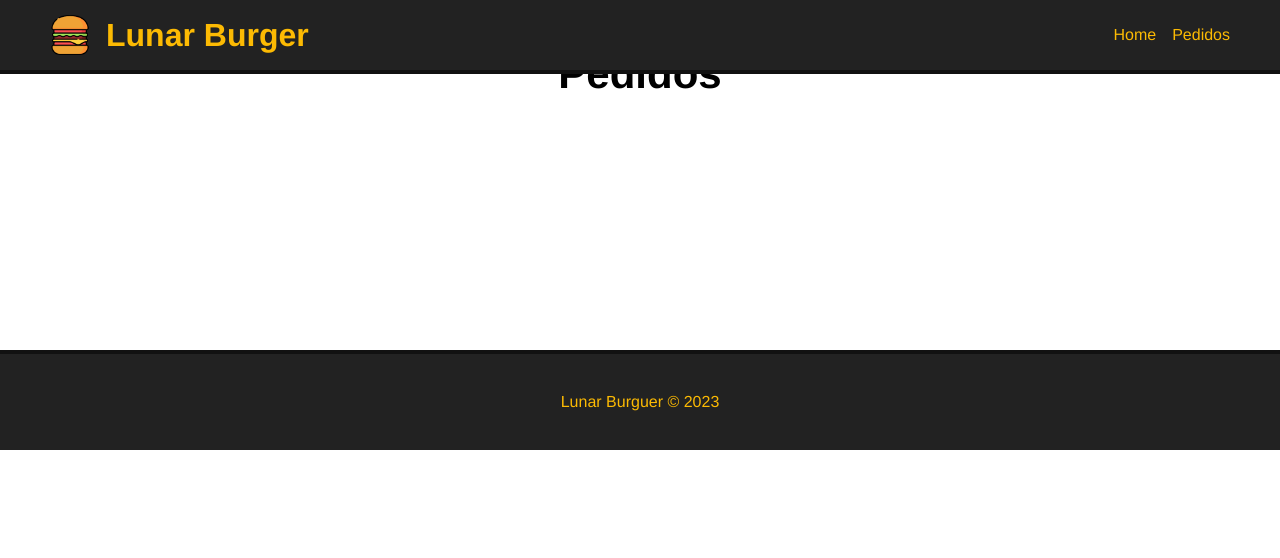
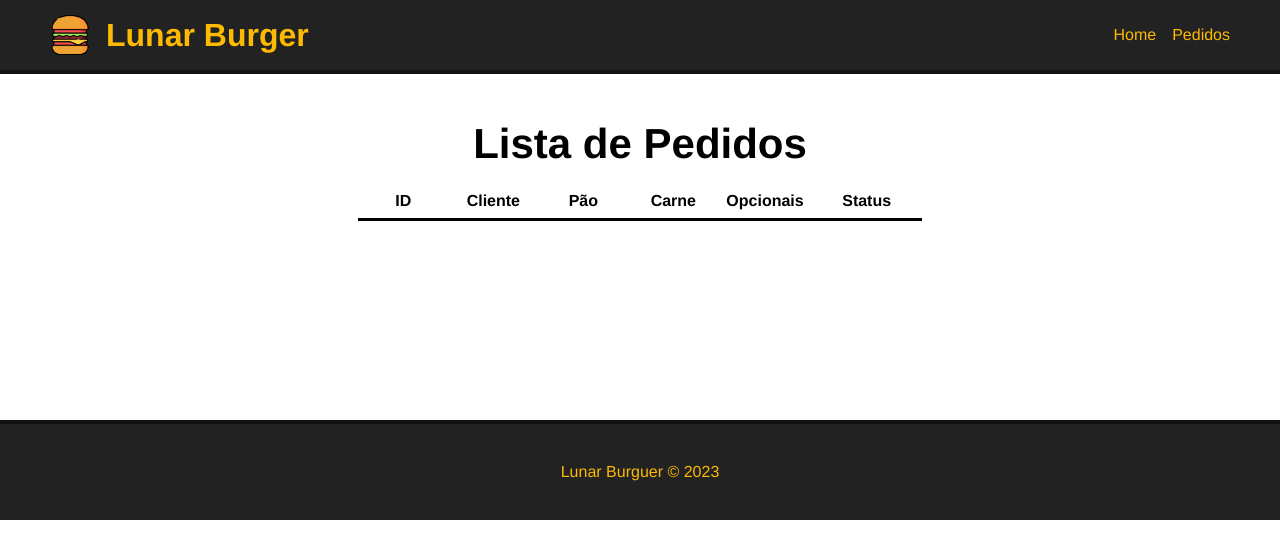
Before and after one commit to Lucascmo8/Lunar-Burger, a Vue app: page /pedidos in a window 1280 px wide. Shown: the top 558 px of the page. Built offline with nearby package versions, Linux system fonts and the light colour scheme.

Commit message:
Mostrando os pedidos
✨ Novidades:
- Mensagem de Aviso do envio do pedido
- Visual da lista de pedidos
- Mostrando os pedidos na Lista

```diff
--- a/src/components/Footer.vue
+++ b/src/components/Footer.vue
@@ -19,5 +19,6 @@
         background-color: #222;
         border-top: 4px solid #111;
         color:#fcba03;
+
     }
 </style>
--- a/src/components/FormCriarPedido.vue
+++ b/src/components/FormCriarPedido.vue
@@ -1,9 +1,9 @@
 <template>
     <div id="formContainer">
         <div>
-                <p>Pedido feito</p>
+                <MensagemDeEnvio :mensagem="mensagem" v-show="mensagem"/>
         </div>
-        <form @submit="concluirPedido">
+        <form @submit.prevent="concluirPedido">
 
             <div class="inputContainer">
                 <label for="nomeCliente" class="labelInput">Nome do cliente</label>
@@ -39,31 +39,33 @@
 </template>
 
 <script>
+    import MensagemDeEnvio from './MensagemDeEnvio.vue'
+
     export default {
         name:"FormCriarPedido",
         data(){
 
         },
         methods:{
-            concluirPedido(evento){
-                evento.preventDefault()
+            concluirPedido(){
+
 
                 const pedidoCriado ={
                     nomeDoCliente:this.nomeCliente,
                     pao:this.paoEscolhido,
                     carne:this.carneEscolhida,
                     opcionais:Array.from(this.opcionaisEscolhidos),
-                    status:"solicitado",
+                    status:"Solicitado",
                 }
                 this.criarPedido(pedidoCriado)
                 this.limparFormulario()
+                this.mostrarMensagem()
+                setTimeout(()=>this.esconderMensagem(),5000)
             },
             adicionarPedidoLocalStorage(pedidos){
-
                 return localStorage.setItem("pedidos",JSON.stringify(pedidos))
             },
             pegarPedidosLocalStorage(){
-
                 return JSON.parse(localStorage.getItem("pedidos")) ?? []
             },
             criarPedido(pedido){
@@ -76,7 +78,14 @@
                 this.paoEscolhido=""
                 this.carneEscolhida=""
                 this.opcionaisEscolhidos=""
+            },
+            mostrarMensagem(){
+                this.mensagem = `Seu foi realizado com sucesso`
+            },
+            esconderMensagem(){
+                this.mensagem = null
             }
+
         },
         data(){
             return{
@@ -90,6 +99,9 @@
                 opcionais:["Azeitona","Bacon","Calabresa","Cebola roxa","Cheddar","Salame"],
                 mensagem:null,
             }
+        },
+        components:{
+            MensagemDeEnvio
         }
     }
 </script>
@@ -105,6 +117,7 @@
         border-radius:10px;
         transition: 1s ease-in-out ;
         min-width: 200px;
+        margin-top:20px;
     }
 
     form:hover{
@@ -161,7 +174,7 @@
         transition: color 1s ease-in-out,background-color 1s ease-in-out;
     }
 
-    #buttonSubmit:hover{
+    #buttonSubmit:hover,#buttonSubmit:focus{
         background-color:#fcba03;
         color: #222 ;
     }
--- /dev/null
+++ b/src/components/MensagemDeEnvio.vue
@@ -0,0 +1,28 @@
+<template>
+    <p id="mensagemDeEnvio">
+        {{ mensagem }}
+    </p>
+</template>
+
+<script>
+    export default{
+        name:"MensagemDeEnvio",
+        props:{
+            mensagem:String,
+        }
+    }
+</script>
+
+<style scoped>
+    #mensagemDeEnvio{
+        color: #004085;
+        background-color: #cce5ff;
+        border:2px solid #b8daff;
+        border-radius: 10px;
+        padding: 10px;
+        max-width: 370px;
+        min-width: 200px;
+        margin:16px auto;
+        box-shadow: 1px 0px 5px rgba(0, 0, 0, 0.4);
+    }
+</style>
--- /dev/null
+++ b/src/components/TabelaDosPedidos.vue
@@ -0,0 +1,103 @@
+<template>
+    <div>
+        <table id="TabelaDosPedidos">
+            <thead>
+                <tr>
+                    <th>ID</th>
+                    <th>Cliente</th>
+                    <th>Pão</th>
+                    <th>Carne</th>
+                    <th>Opcionais</th>
+                    <th class="acoesTabela">Status</th>
+                </tr>
+            </thead>
+            <tbody>
+                <tr v-for="(pedido,index) in pedidos" :key="index">
+                    <td>{{ index }}</td>
+                    <td>{{pedido.nomeDoCliente}}</td>
+                    <td>{{pedido.pao}}</td>
+                    <td>{{pedido.carne}}</td>
+                    <td>{{ pedido.opcionais.join(", ")}}</td>
+                    <td class="acoesTabela">
+                        <select name="" id="" >
+                            <option value="">Selecione</option>
+                            <option v-for="(stat,indexs) in status" :key="indexs" :value="stat" :selected="pedido.status == stat">{{ stat }}</option>
+                        </select>
+                        <button>Apagar</button>
+                    </td>
+                </tr>
+
+            </tbody>
+
+        </table>
+    </div>
+</template>
+
+<script>
+    export default{
+        name:"TabelaDosPedidos",
+        data(){
+            return{
+                pedidos:this.pegarPedidosLocalStorage(),
+                pedidoId:null,
+                status:["Solicitado","Em Produção","Finalizado"]
+            }
+        },
+        methods:{
+            pegarPedidosLocalStorage(){
+                return JSON.parse(localStorage.getItem("pedidos")) ?? []
+            },
+
+        },
+        mounted(){
+            console.log(this.status)
+        }
+    }
+</script>
+
+<style scoped>
+    div{
+        overflow-x:auto ;
+    }
+    #TabelaDosPedidos{
+        margin: 16px auto;
+        border-collapse: collapse;
+    }
+    th,td{
+        width: 90px;
+        text-align: center;
+        padding: 8px;
+    }
+    th{
+        border-bottom: 3px solid black;
+
+    }
+
+    td{
+        border-bottom: 2px solid rgb(207, 207, 207);
+    }
+
+    .acoesTabela{
+        width: 110px;
+    }
+
+    select,button{
+        width: 100%;
+        padding: 5px 5px;
+        border-radius: 10px;
+        margin-bottom: 4px;
+    }
+
+    button{
+        background-color: #222;
+        color: #fcba03;
+        font-weight: bold;
+        border: 2px solid #222;
+        transition: color 1s ease-in-out,background-color 1s ease-in-out;
+    }
+
+    button:hover,button:focus{
+        background-color:#fcba03;
+        color: #222 ;
+    }
+</style>
--- a/src/views/Pedidos.vue
+++ b/src/views/Pedidos.vue
@@ -1,6 +1,23 @@
 <template>
-
     <main class="mainContainer">
-        <h2>Pedidos</h2>
+        <h2>Lista de Pedidos</h2>
+        <TabelaDosPedidos />
     </main>
 </template>
+
+<script>
+    import TabelaDosPedidos from '../components/TabelaDosPedidos.vue'
+
+    export default{
+        name:"Pedidos",
+        components:{
+            TabelaDosPedidos,
+        }
+    }
+</script>
+
+<style scoped>
+    main{
+        margin-top: 120px;
+    }
+</style>
```
